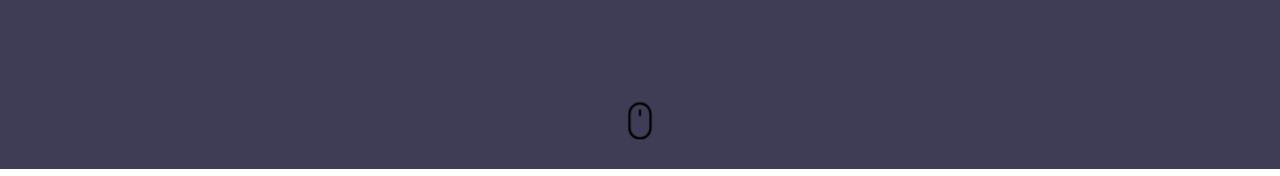
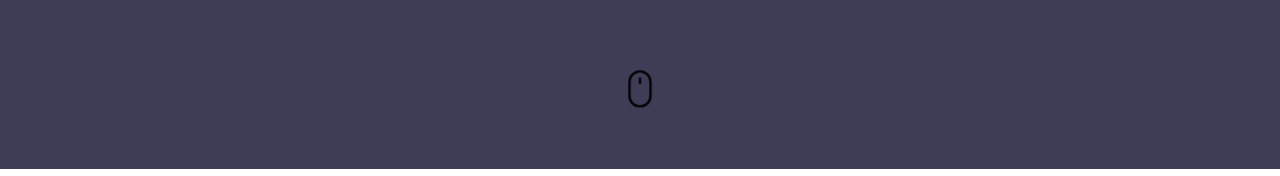
Before and after one commit to ragtam/mgk, a Svelte app: page / in a window 1280 px wide. Shown: the part 631-807 px from the top of the page. Built offline with nearby package versions, Linux system fonts and the light colour scheme.

Commit message:
add margin

```diff
--- a/src/home-screen/Home.svelte
+++ b/src/home-screen/Home.svelte
@@ -3,9 +3,13 @@
 
 	import ManBehindTheDesk from './Man-Behind-The-Desk.svelte';
 
-	setTimeout(() => {
-		var rellax = new Rellax('.rellax');
-	}, 0);
+	setUpParallaxEffect();
+
+	function setUpParallaxEffect() {
+		setTimeout(() => {
+			new Rellax('.rellax');
+		}, 0);
+	}
 </script>
 
 <div class="home">
@@ -36,6 +40,7 @@
 		position: absolute;
 		left: 0;
 		margin-left: 2rem;
+		margin-right: 2rem;
 		align-self: center;
 	}
 
@@ -46,7 +51,7 @@
 		left: 0;
 		right: 0;
 		margin: 0 auto;
-		margin-bottom: 2rem;
+		margin-bottom: 4rem;
 
 		animation: animate-mouse-icon 1s linear 1s infinite alternate;
 	}
```
